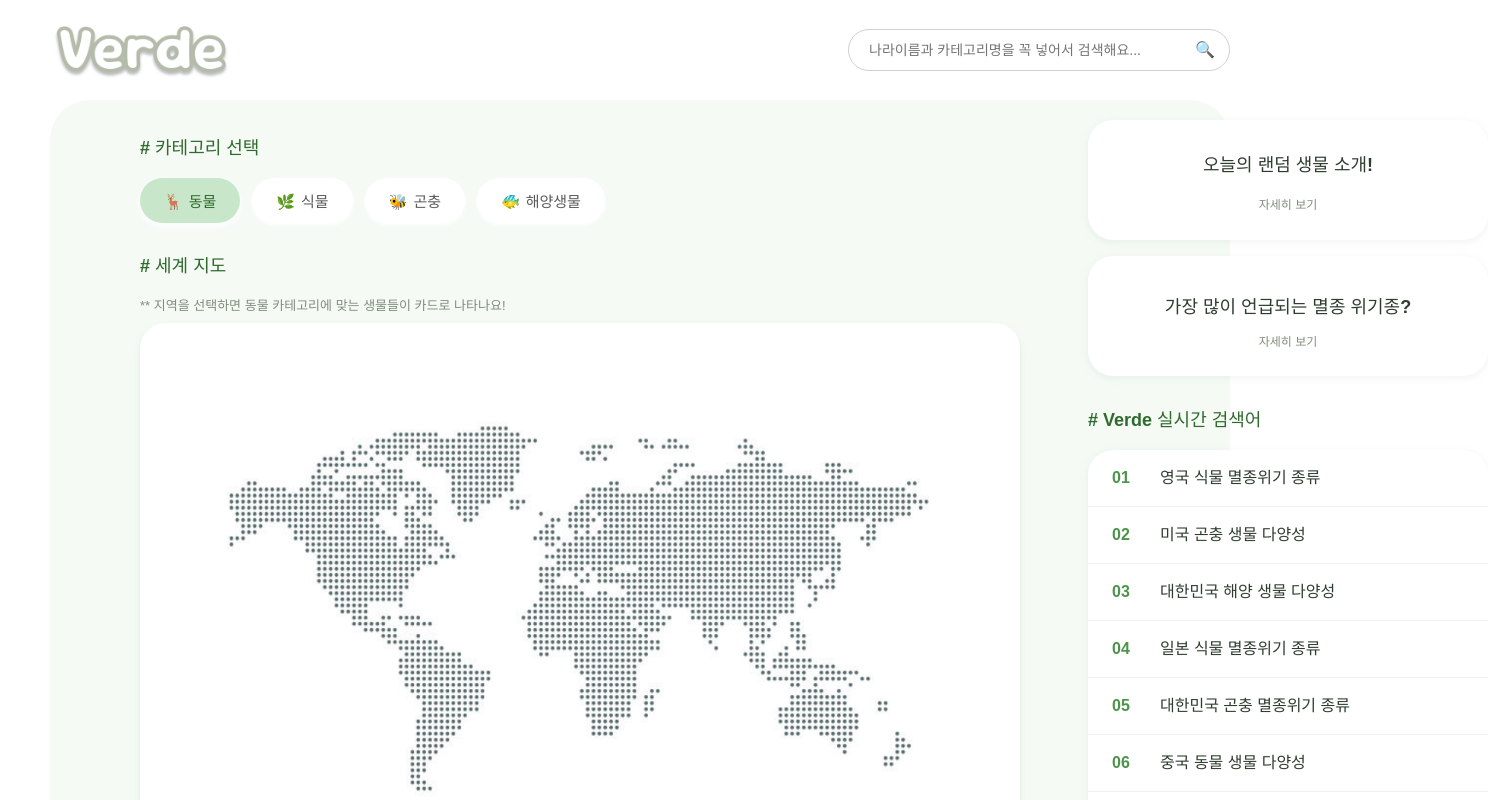
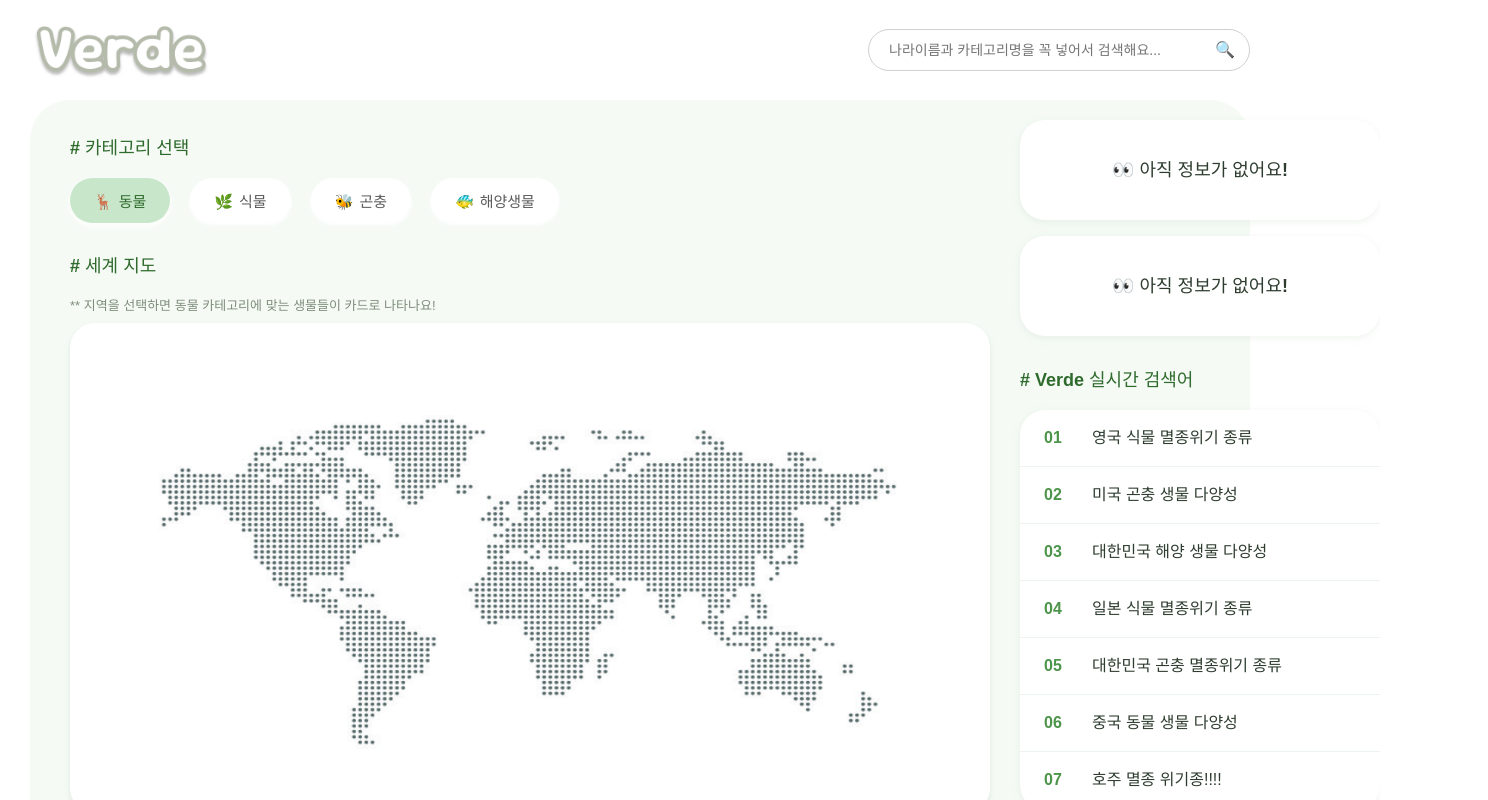
Before and after one commit to yoonmisu/Science_project, a React (Vite) app: page / in a window 1280 px wide. Shown: the top 800 px of the page, 1488 px wide, since content can reach past the window. Built offline with nearby package versions, Linux system fonts and the light colour scheme.

Commit message:
STYLE::화면 여백값 변경

```diff
--- a/src/pages/home.jsx
+++ b/src/pages/home.jsx
@@ -234,7 +234,7 @@ const HomePage = () => {
       minHeight: '100vh',
       fontFamily: 'Pretendard, sans-serif',
       color: '#2e3d2f',
-      padding: '0 50px'
+      padding: '0 30px'
     }}>
       <div style={{ padding: '20px 0' }}>
         <div style={{
@@ -272,10 +272,10 @@ const HomePage = () => {
       <div style={{
         backgroundColor: '#f5faf5',
         borderRadius: '40px',
-        padding: '20px 90px 45px',
+        padding: '20px 40px 45px',
         minHeight: '85vh',
         display: 'flex',
-        gap: '68px'
+        gap: '30px'
       }}>
         <div style={{ flex: 1 }}>
           <div style={{ marginBottom: '30px' }}>
@@ -286,7 +286,7 @@ const HomePage = () => {
             }}>
               # 카테고리 선택
             </h2>
-            <div style={{ display: 'flex', gap: '12px' }}>
+            <div style={{ display: 'flex', gap: '20px' }}>
               {categories.map((cat) => (
                 <button
                   key={cat}
@@ -334,9 +334,10 @@ const HomePage = () => {
               boxShadow: '0 3px 6px rgba(150, 180, 150, 0.2)',
               padding: '40px',
               position: 'relative',
-              height: '450px'
+              width: '840px',
+              height: '410px'
             }}>
-              <img src={mapImg} alt="세계지도" style={{ width: '800px', height: '460px' }}/>
+              <img src={mapImg} alt="세계지도" style={{ width: '840px', height: '410px' }}/>
                 <button
                   onClick={() => handleCountryClick('korea')}
                   onMouseEnter={() => setHoveredCountry('korea')}
@@ -411,11 +412,11 @@ const HomePage = () => {
           display: 'flex',
           flexDirection: 'column',
           gap: '16px',
-          minWidth: '400px'
+          minWidth: '360px'
         }}>
           <div style={{
             backgroundColor: '#ffffff',
-            height: '80px',
+            height: '60px',
             borderRadius: '25px',
             boxShadow: '0 2px 8px rgba(150, 180, 150, 0.15)',
             padding: '20px',
@@ -432,30 +433,34 @@ const HomePage = () => {
           onMouseEnter={(e) => e.currentTarget.style.boxShadow = '0 4px 12px rgba(150, 180, 150, 0.25)'}
           onMouseLeave={(e) => e.currentTarget.style.boxShadow = '0 2px 8px rgba(150, 180, 150, 0.15)'}
           >
-            <p style={{ fontSize: '18px', fontWeight: '600', marginBottom: '5px' }}>
-              오늘의 랜덤 생물 소개!
+            <p style={{ fontSize: '18px', fontWeight: '600'}}>
+              👀
+              아직 정보가 없어요!
             </p>
-            <p style={{ fontSize: '12px', color: '#808d7c' }}>자세히 보기</p>
           </div>
 
           <div style={{
             backgroundColor: '#ffffff',
-            height: '80px',
+            height: '60px',
             borderRadius: '25px',
             boxShadow: '0 2px 8px rgba(150, 180, 150, 0.15)',
             padding: '20px',
             textAlign: 'center',
             cursor: 'pointer',
-            transition: 'box-shadow 0.3s'
+            transition: 'box-shadow 0.3s',
+            display: 'flex',
+            flexDirection: 'column',
+            justifyContent: 'center',
+            alignItems: 'center'
           }}
           onClick={() => {/* 모달 열기 로직 추가 필요 */}}
           onMouseEnter={(e) => e.currentTarget.style.boxShadow = '0 4px 12px rgba(150, 180, 150, 0.25)'}
           onMouseLeave={(e) => e.currentTarget.style.boxShadow = '0 2px 8px rgba(150, 180, 150, 0.15)'}
           >
-            <p style={{ fontSize: '18px', fontWeight: '600', marginBottom: '5px' }}>
-              가장 많이 언급되는 멸종 위기종?
+            <p style={{ fontSize: '18px', fontWeight: '600'}}>
+              👀
+              아직 정보가 없어요!
             </p>
-            <p style={{ fontSize: '12px', color: '#808d7c' }}>자세히 보기</p>
           </div>
 
           <div>
```
